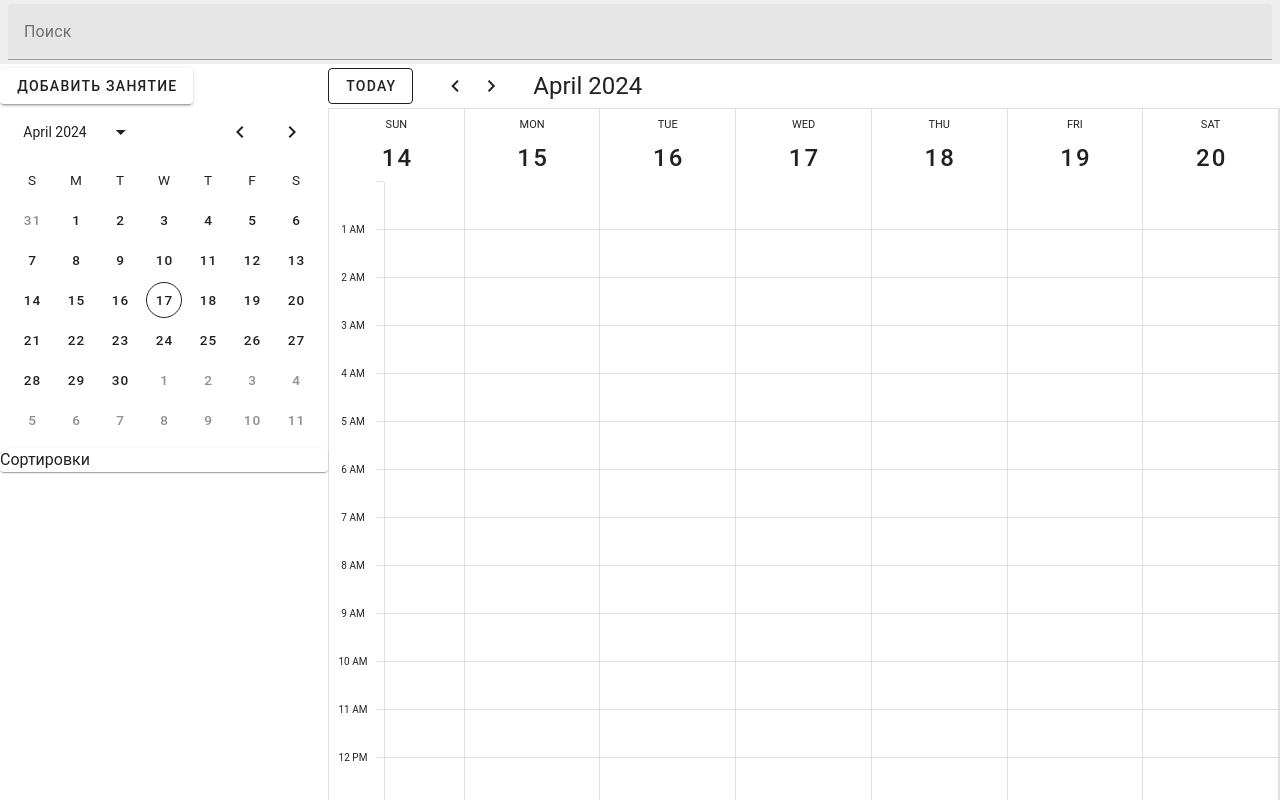
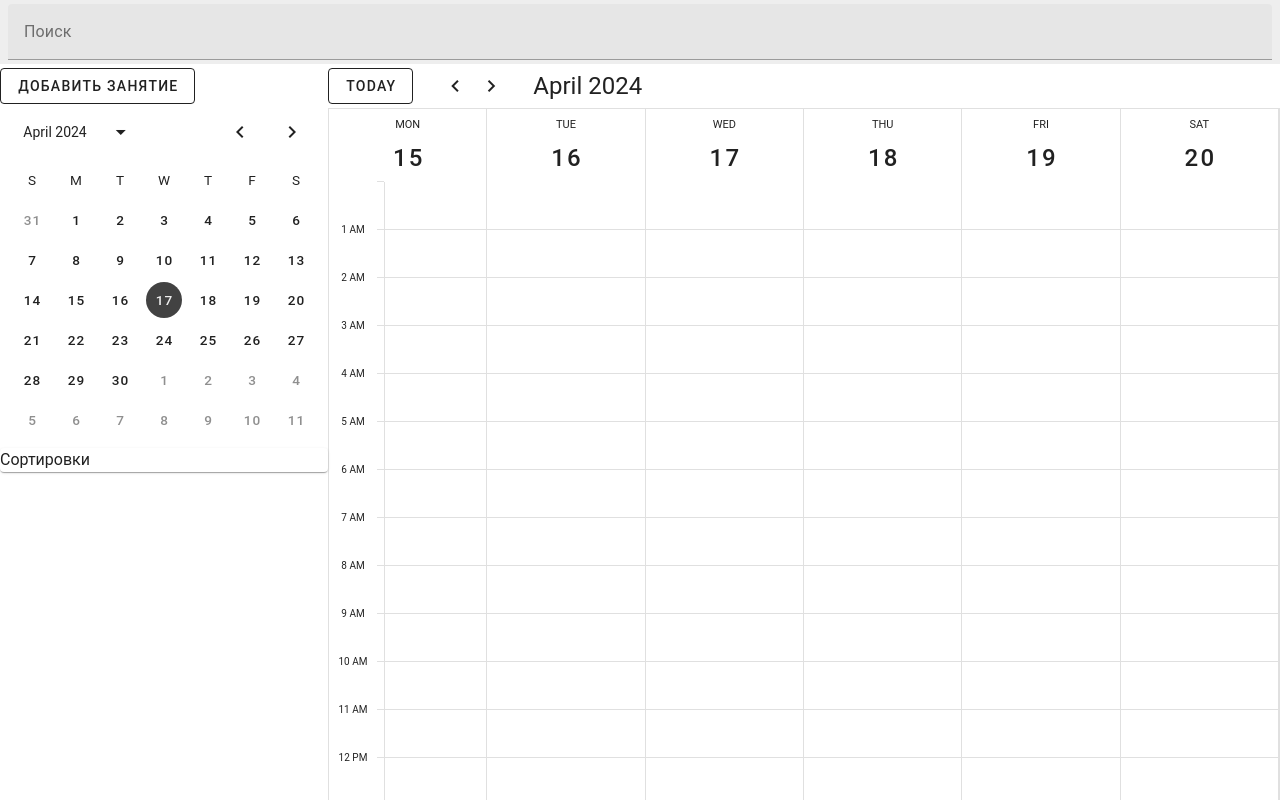
Before and after one commit to SnowFlakeRIP/evraz-crm, a Vue app in the folder frontend/: page / in a window 1280 px wide. Built offline with nearby package versions, Linux system fonts and the light colour scheme.

Commit message:
календарь

```diff
--- a/frontend/src/pages/index.vue
+++ b/frontend/src/pages/index.vue
@@ -8,8 +8,8 @@
     </v-toolbar>
     <v-main style="display: flex; flex-direction: row; height: calc(100vh - 64px); padding-bottom: 0">
       <div id="options" style="padding: 4px 0">
-        <v-btn>Добавить занятие</v-btn>
-        <v-date-picker show-adjacent-months hide-header min="2023-01-01" max="2024-12-31"></v-date-picker>
+        <v-btn variant="outlined">Добавить занятие</v-btn>
+        <v-date-picker show-adjacent-months hide-header min="2023-01-01" max="2024-12-31" v-model="value"></v-date-picker>
         <v-card>Сортировки</v-card>
       </div>
 <!--      <div id="calendar" style="flex: 1; overflow-y: scroll">-->
@@ -49,6 +49,8 @@
             :events="events"
             view-mode="week"
             :weekdays="weekday"
+            min="2023-01-01"
+            max="2024-12-31"
           ></v-calendar>
         </v-sheet>
       </div>
@@ -63,27 +65,26 @@
 </style>
 
 <script setup>
-import { ref } from 'vue'
 
-const drawer = ref(null)
 </script>
 
 <script>
 
-import { useDate } from 'vuetify'
+import {computed, ref} from 'vue';
+import {useDate} from "vuetify";
 
 export default {
   data: () => ({
-    type: 'month',
+    type: 'day',
     types: ['month', 'week', 'day'],
-    weekday: [0, 1, 2, 3, 4, 5, 6],
+    weekday: [1, 2, 3, 4, 5, 6],
     weekdays: [
       { title: 'Sun - Sat', value: [0, 1, 2, 3, 4, 5, 6] },
       { title: 'Mon - Sun', value: [1, 2, 3, 4, 5, 6, 0] },
       { title: 'Mon - Fri', value: [1, 2, 3, 4, 5] },
       { title: 'Mon, Wed, Fri', value: [1, 3, 5] },
     ],
-    value: [new Date()],
+    value: ref([new Date()]),
     events: [],
     colors: ['blue', 'indigo', 'deep-purple', 'cyan', 'green', 'orange', 'grey darken-1'],
     titles: ['Meeting', 'Holiday', 'PTO', 'Travel', 'Event', 'Birthday', 'Conference', 'Party'],
@@ -91,6 +92,9 @@ export default {
   mounted () {
     const adapter = useDate()
     this.getEvents({ start: adapter.startOfDay(adapter.startOfMonth(new Date())), end: adapter.endOfDay(adapter.endOfMonth(new Date())) })
+  },
+  computed: {
+
   },
   methods: {
     getEvents ({ start, end }) {
```
